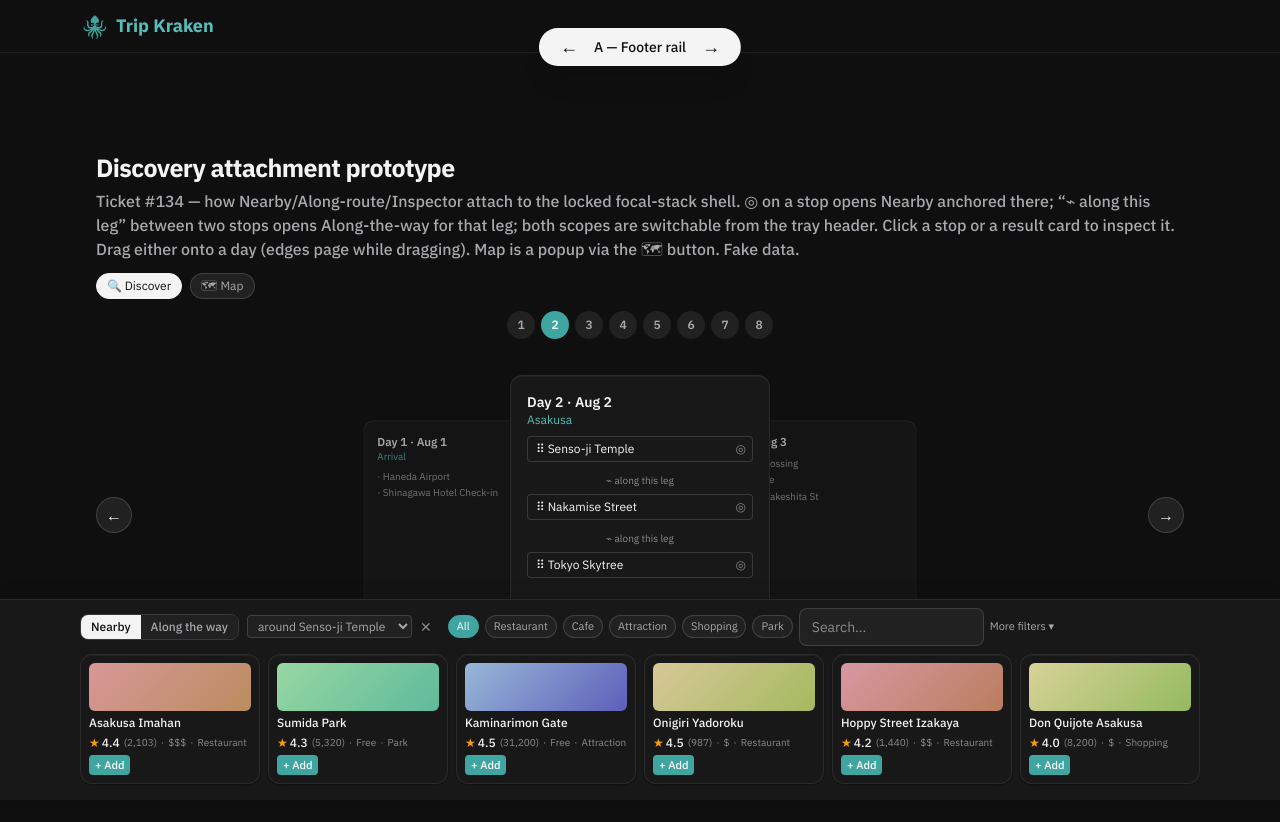
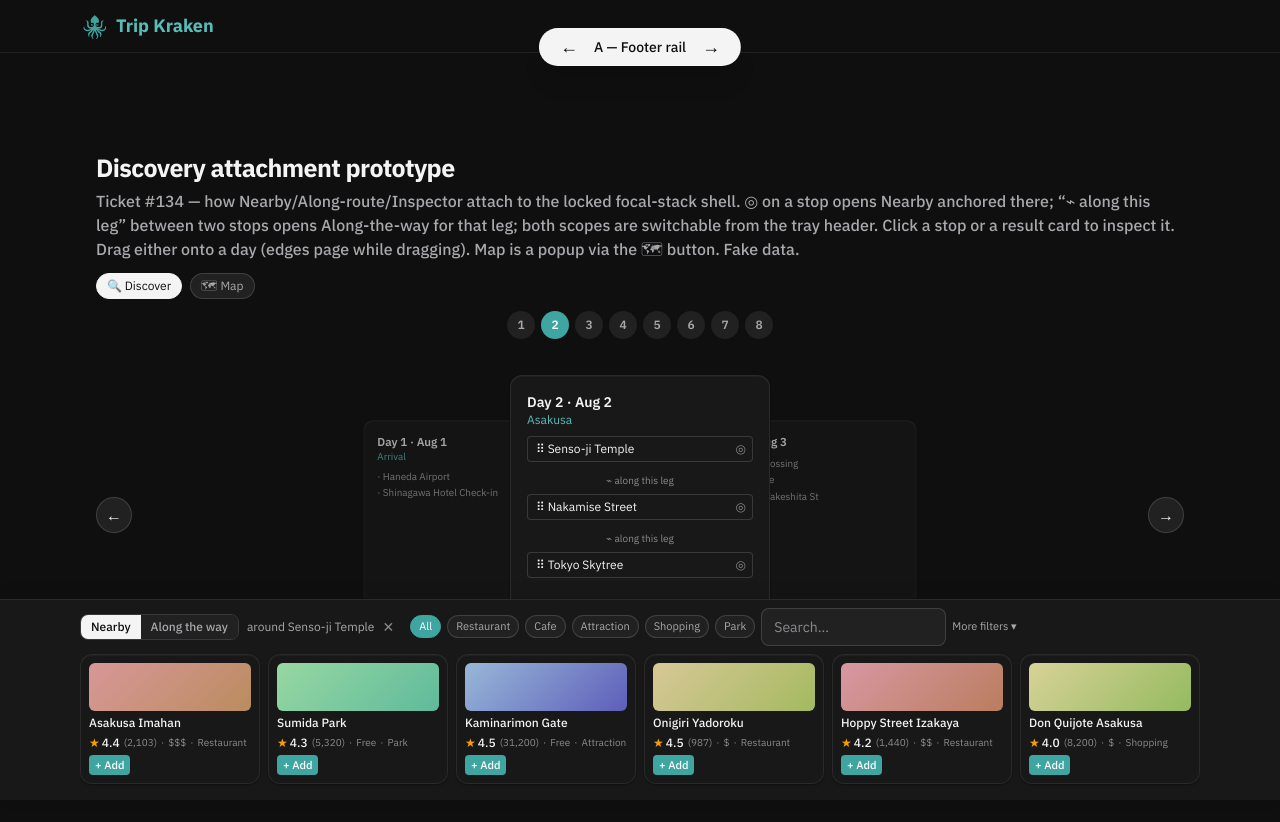
Before and after one commit to Tyler-Reagan/trip-kraken, a Next.js app: page /prototype/discovery-tray in a window 1280 px wide. Shown: the top 822 px of the page. Built offline with nearby package versions, Linux system fonts and the light colour scheme.

Commit message:
Prototype round 3: drop tray header scope pickers — card triggers only
Co-Authored-By: Claude Fable 5 <noreply@anthropic.com>

```diff
--- a/src/app/prototype/discovery-tray/page.tsx
+++ b/src/app/prototype/discovery-tray/page.tsx
@@ -218,12 +218,16 @@ function FilterRow({ tray, compact }: { tray: Tray; compact?: boolean }) {
   );
 }
 
-/** Mode tabs + the scope picker: a stop select for Nearby, a consecutive-leg select for
- *  Along-the-way. Scope is always relative to the active day. */
+/** Mode tabs + a read-only scope label. Scope is chosen from the day card's ◎ / ⌁
+ *  triggers; the header pickers were dropped as clutter (round 3). */
 function TrayTitle({ tray, onClose }: { tray: Tray; onClose: () => void }) {
   const stops = tray.day.stops;
-  const selectCls =
-    "text-xs text-sub bg-surface-2 border border-line-strong rounded px-1.5 py-0.5 max-w-[260px] truncate cursor-pointer";
+  const scope =
+    tray.mode === "nearby"
+      ? `around ${stops[tray.anchorIdx] ?? stops[0]}`
+      : stops.length < 2
+        ? "needs at least two stops"
+        : `${stops[tray.legIdx]} → ${stops[tray.legIdx + 1]}`;
   return (
     <div className="flex items-center gap-2 min-w-0">
       <div className="flex rounded-lg border border-line-strong overflow-hidden text-xs shrink-0">
@@ -239,31 +243,7 @@ function TrayTitle({ tray, onClose }: { tray: Tray; onClose: () => void }) {
           </button>
         ))}
       </div>
-      {tray.mode === "nearby" ? (
-        <select
-          value={tray.anchorIdx}
-          onChange={(e) => tray.setAnchorIdx(Number(e.target.value))}
-          className={selectCls}
-          aria-label="Nearby anchor stop"
-        >
-          {stops.map((s, i) => (
-            <option key={s} value={i}>around {s}</option>
-          ))}
-        </select>
-      ) : stops.length < 2 ? (
-        <span className="text-xs text-faint">needs at least two stops</span>
-      ) : (
-        <select
-          value={tray.legIdx}
-          onChange={(e) => tray.setLegIdx(Number(e.target.value))}
-          className={selectCls}
-          aria-label="Along-the-way leg"
-        >
-          {stops.slice(0, -1).map((s, i) => (
-            <option key={s} value={i}>{s} → {stops[i + 1]}</option>
-          ))}
-        </select>
-      )}
+      <p className="text-xs text-sub truncate">{scope}</p>
       <button onClick={onClose} className="ml-auto text-faint hover:text-sub text-sm shrink-0" aria-label="Close">
         ✕
       </button>
```
